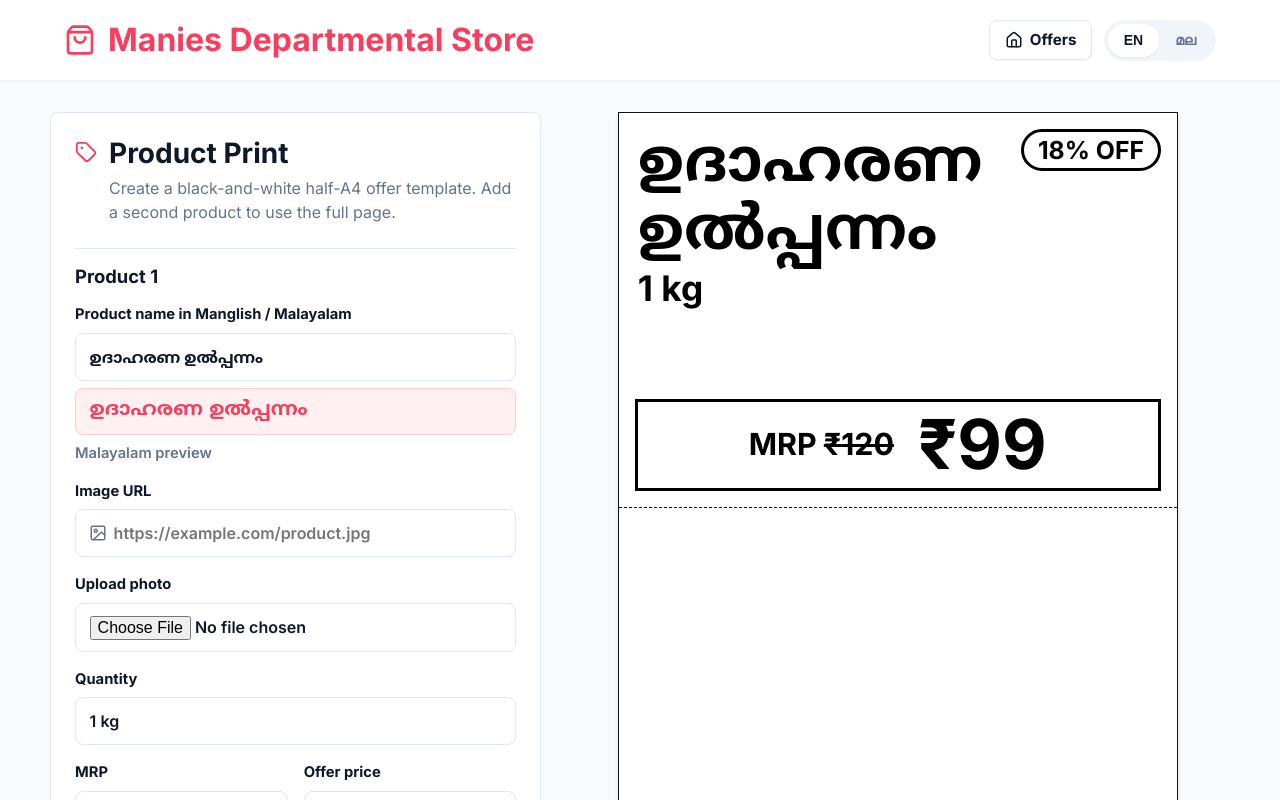
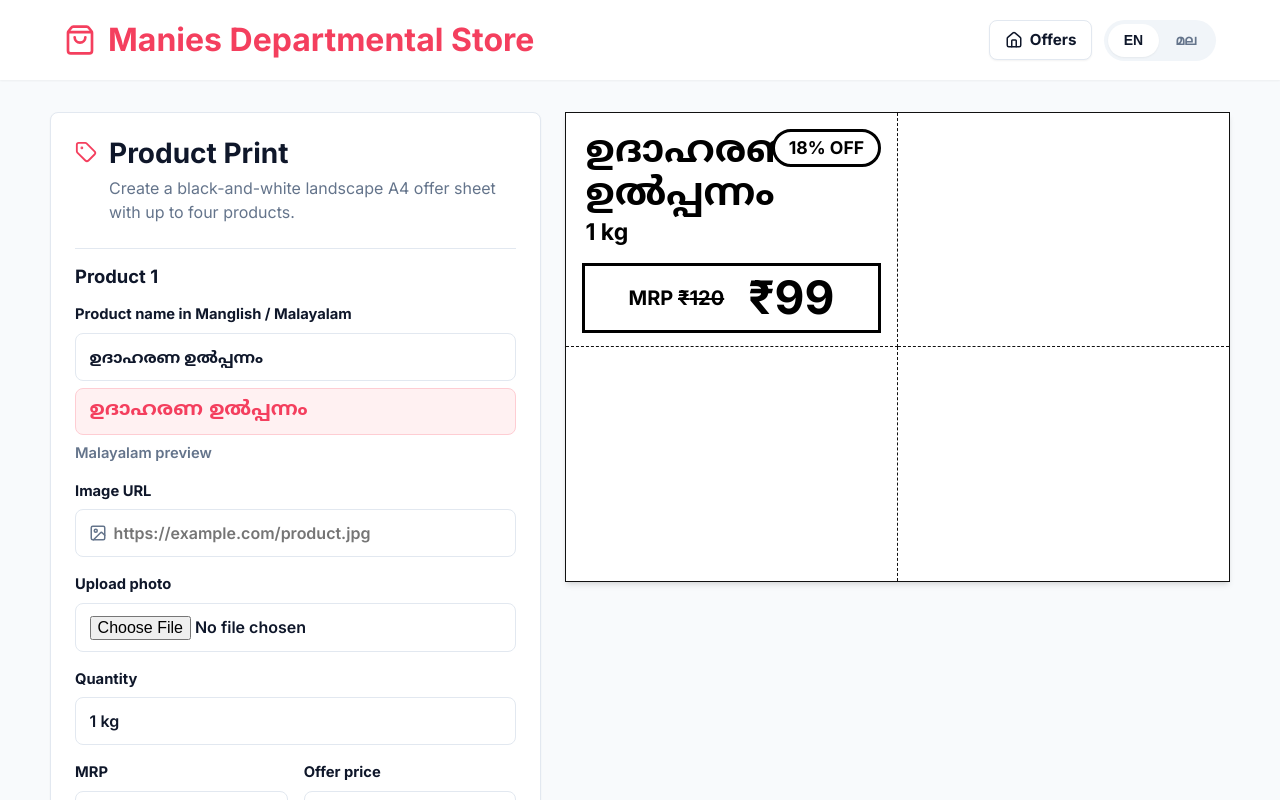
Before and after one commit to ColinVIgnatious/Offer-Printing-Template, a React (Vite) app: page / in a window 1280 px wide. Both pictures are taken after a click on the button "Print Product". Shown: the top 800 px of the page. Built offline with nearby package versions, Linux system fonts and the light colour scheme.

Commit message:
Add four product landscape print layout

```diff
--- a/src/App.jsx
+++ b/src/App.jsx
@@ -380,8 +380,10 @@ function ProductPrintPage({ t, i18n, toggleLanguage, navigate }) {
       offerPrice: '99',
     },
     EMPTY_PRODUCT,
+    EMPTY_PRODUCT,
+    EMPTY_PRODUCT,
   ]);
-  const [showSecondProduct, setShowSecondProduct] = useState(false);
+  const [visibleProductCount, setVisibleProductCount] = useState(1);
   const [imageFailed, setImageFailed] = useState({});
   const [apiProductNames, setApiProductNames] = useState({});
 
@@ -485,34 +487,27 @@ function ProductPrintPage({ t, i18n, toggleLanguage, navigate }) {
             <Tag size={22} />
             <div>
               <h1>Product Print</h1>
-              <p>Create a black-and-white half-A4 offer template. Add a second product to use the full page.</p>
+              <p>Create a black-and-white landscape A4 offer sheet with up to four products.</p>
             </div>
           </div>
 
-          <ProductForm
-            product={products[0]}
-            productIndex={0}
-            title="Product 1"
-            previewName={printableProducts[0].displayName}
-            hasApiProductName={printableProducts[0].hasApiProductName}
-            updateProduct={updateProduct}
-            updateProductImageFile={updateProductImageFile}
-          />
-
-          {showSecondProduct ? (
+          {products.slice(0, visibleProductCount).map((product, index) => (
             <ProductForm
-              product={products[1]}
-              productIndex={1}
-              title="Product 2"
-              previewName={printableProducts[1].displayName}
-              hasApiProductName={printableProducts[1].hasApiProductName}
+              key={index}
+              product={product}
+              productIndex={index}
+              title={`Product ${index + 1}`}
+              previewName={printableProducts[index].displayName}
+              hasApiProductName={printableProducts[index].hasApiProductName}
               updateProduct={updateProduct}
               updateProductImageFile={updateProductImageFile}
             />
-          ) : (
-            <button className="add-product-btn" onClick={() => setShowSecondProduct(true)}>
+          ))}
+
+          {visibleProductCount < products.length && (
+            <button className="add-product-btn" onClick={() => setVisibleProductCount((count) => count + 1)}>
               <Plus size={18} />
-              Add product 2
+              Add product {visibleProductCount + 1}
             </button>
           )}
 
@@ -524,7 +519,7 @@ function ProductPrintPage({ t, i18n, toggleLanguage, navigate }) {
 
         <ProductPrintPreview
           products={printableProducts}
-          showSecondProduct={showSecondProduct}
+          visibleProductCount={visibleProductCount}
           setImageFailed={setImageFailed}
         />
       </main>
@@ -631,10 +626,12 @@ function ProductForm({
 
 function ProductPrintPreview({
   products,
-  showSecondProduct,
+  visibleProductCount,
   setImageFailed,
 }) {
-  const visibleProducts = showSecondProduct ? products : [products[0], EMPTY_PRODUCT];
+  const visibleProducts = products.map((product, index) => (
+    index < visibleProductCount ? product : EMPTY_PRODUCT
+  ));
 
   return (
     <section className="print-preview" aria-label="Product print preview">
--- a/src/index.css
+++ b/src/index.css
@@ -479,9 +479,10 @@ h3 { font-size: 1.5rem; }
 }
 
 .print-sheet {
-  width: min(100%, 560px);
-  aspect-ratio: 210 / 297;
+  width: min(100%, 820px);
+  aspect-ratio: 297 / 210;
   display: grid;
+  grid-template-columns: 1fr 1fr;
   grid-template-rows: 1fr 1fr;
   background: white;
   border: 1px solid #111;
@@ -497,10 +498,15 @@ h3 { font-size: 1.5rem; }
   min-height: 0;
   overflow: hidden;
   background: #fff;
+  border-right: 1px dashed #111;
   border-bottom: 1px dashed #111;
 }
 
-.print-product-panel:last-child {
+.print-product-panel:nth-child(2n) {
+  border-right: 0;
+}
+
+.print-product-panel:nth-last-child(-n + 2) {
   border-bottom: 0;
 }
 
@@ -548,7 +554,7 @@ h3 { font-size: 1.5rem; }
   max-width: 100%;
   color: #000;
   font-family: 'Noto Sans Malayalam', 'Inter', sans-serif;
-  font-size: clamp(2rem, 5.5vw, 3.8rem);
+  font-size: clamp(1.4rem, 3vw, 2.6rem);
   font-weight: 900;
   line-height: 1.12;
   overflow-wrap: anywhere;
@@ -566,7 +572,7 @@ h3 { font-size: 1.5rem; }
 .print-product-title-block p {
   max-width: 70%;
   color: #000;
-  font-size: clamp(1.3rem, 3.2vw, 2.2rem);
+  font-size: clamp(1rem, 1.8vw, 1.5rem);
   font-weight: 900;
   line-height: 1;
   overflow-wrap: anywhere;
@@ -586,8 +592,8 @@ h3 { font-size: 1.5rem; }
   z-index: 3;
   left: 1rem;
   right: 1rem;
-  bottom: 1rem;
-  min-height: 4.8rem;
+  bottom: 0.8rem;
+  min-height: 3.4rem;
   display: flex;
   align-items: center;
   justify-content: center;
@@ -600,7 +606,7 @@ h3 { font-size: 1.5rem; }
 
 .print-product-mrp-label {
   color: #000;
-  font-size: clamp(1.2rem, 3vw, 1.9rem);
+  font-size: clamp(0.95rem, 1.6vw, 1.25rem);
   font-weight: 900;
   white-space: nowrap;
 }
@@ -611,7 +617,7 @@ h3 { font-size: 1.5rem; }
 
 .print-product-offer {
   color: #000;
-  font-size: clamp(2.4rem, 6vw, 4.3rem);
+  font-size: clamp(1.9rem, 3.6vw, 3rem);
   font-weight: 900;
   line-height: 0.95;
   white-space: nowrap;
@@ -631,7 +637,7 @@ h3 { font-size: 1.5rem; }
   border-radius: 999px;
   background: #fff;
   color: #000;
-  font-size: clamp(1rem, 2.4vw, 1.55rem);
+  font-size: clamp(0.85rem, 1.4vw, 1.1rem);
   font-weight: 900;
   line-height: 1;
   white-space: nowrap;
@@ -667,14 +673,14 @@ h3 { font-size: 1.5rem; }
 @media print {
   @page {
     margin: 0;
-    size: A4;
+    size: A4 landscape;
   }
 
   html,
   body {
     background: white;
-    width: 210mm;
-    min-height: 297mm;
+    width: 297mm;
+    min-height: 210mm;
   }
 
   .no-print {
@@ -692,7 +698,7 @@ h3 { font-size: 1.5rem; }
 
   .print-builder {
     display: block;
-    width: 210mm;
+    width: 297mm;
     margin: 0;
   }
 
@@ -701,8 +707,8 @@ h3 { font-size: 1.5rem; }
   }
 
   .print-sheet {
-    width: 210mm;
-    height: 297mm;
+    width: 297mm;
+    height: 210mm;
     aspect-ratio: auto;
     border: 0;
     border-radius: 0;
@@ -714,12 +720,12 @@ h3 { font-size: 1.5rem; }
   }
 
   .print-product-panel {
-    height: 148.5mm;
+    height: 105mm;
     break-inside: avoid;
   }
 
   .print-product-overlay {
-    padding: 12mm;
+    padding: 7mm;
   }
 
   .print-product-bg {
@@ -727,36 +733,37 @@ h3 { font-size: 1.5rem; }
   }
 
   .print-product-title-block h2 {
-    font-size: 23mm;
-    -webkit-text-stroke: 0.9mm #fff;
+    font-size: 14mm;
+    -webkit-text-stroke: 0.55mm #fff;
   }
 
   .print-product-title-block p {
-    font-size: 12mm;
-    -webkit-text-stroke: 0.55mm #fff;
+    font-size: 7mm;
+    -webkit-text-stroke: 0.35mm #fff;
   }
 
   .print-product-price-line {
-    left: 12mm;
-    right: 12mm;
-    bottom: 10mm;
-    min-height: 24mm;
+    left: 7mm;
+    right: 7mm;
+    bottom: 6mm;
+    min-height: 16mm;
+    border-width: 0.8mm;
   }
 
   .print-product-mrp-label {
-    font-size: 10mm;
+    font-size: 6mm;
   }
 
   .print-product-offer {
-    font-size: 20mm;
+    font-size: 12mm;
   }
 
   .print-discount-pill {
-    right: 10mm;
-    top: 8mm;
-    min-height: 11mm;
-    padding: 1.5mm 4mm;
-    border-width: 0.9mm;
-    font-size: 7mm;
+    right: 7mm;
+    top: 6mm;
+    min-height: 8mm;
+    padding: 1mm 3mm;
+    border-width: 0.7mm;
+    font-size: 4.5mm;
   }
 }
```
